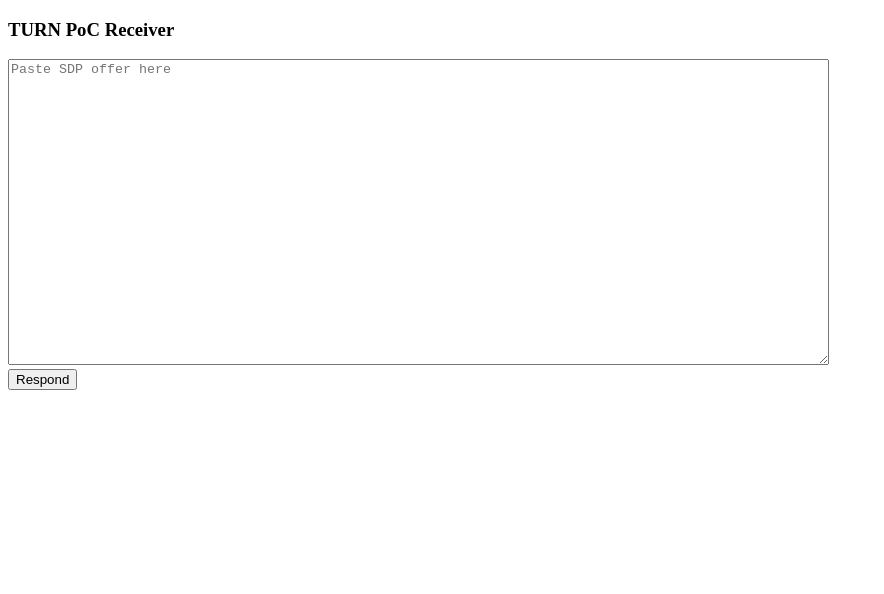
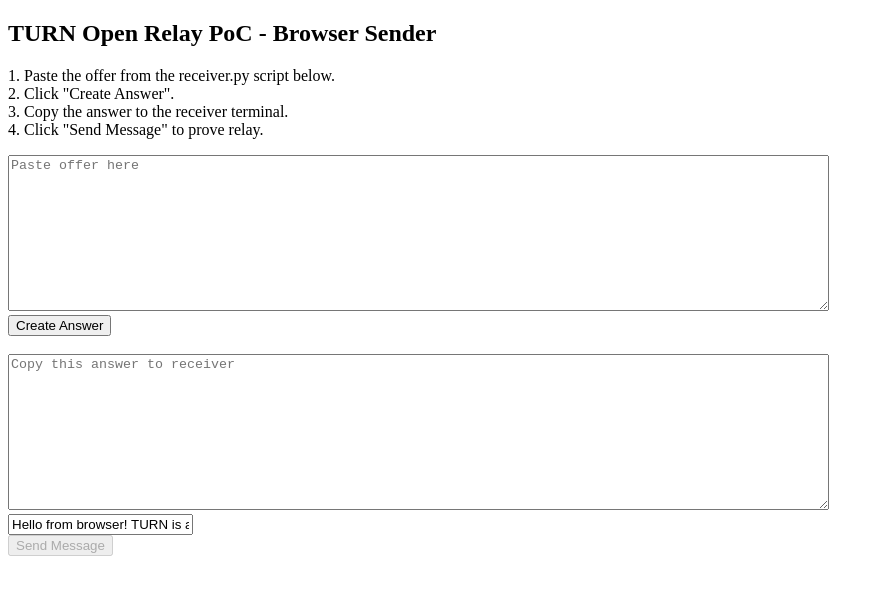
Before and after one commit to tchiboor/TestSite, a plain HTML site: page public/index.html in a window 1280 px wide. Shown: the whole page, without its empty margins (0-884 px from the left). Drawn offline with Linux system fonts and the light colour scheme.

Commit message:
Update index.html

```diff
--- a/public/index.html
+++ b/public/index.html
@@ -1,42 +1,73 @@
-
 <!DOCTYPE html>
 <html>
 <head>
-  <title>TURN PoC Receiver</title>
+  <meta charset="utf-8">
+  <title>TURN Open Relay PoC (Browser Sender)</title>
 </head>
 <body>
-  <h3>TURN PoC Receiver</h3>
-  <textarea id="sdp" rows="20" cols="100" placeholder="Paste SDP offer here"></textarea><br>
-  <button onclick="start()">Respond</button>
+  <h2>TURN Open Relay PoC - Browser Sender</h2>
+  <p>1. Paste the offer from the receiver.py script below.<br>
+     2. Click "Create Answer".<br>
+     3. Copy the answer to the receiver terminal.<br>
+     4. Click "Send Message" to prove relay.</p>
+  <textarea id="offer" cols="100" rows="10" placeholder="Paste offer here"></textarea><br>
+  <button onclick="createAnswer()">Create Answer</button><br><br>
+  <textarea id="answer" cols="100" rows="10" placeholder="Copy this answer to receiver"></textarea><br>
+  <input id="msg" value="Hello from browser! TURN is an open relay."><br>
+  <button onclick="sendMessage()" id="sendBtn" disabled>Send Message</button>
   <pre id="log"></pre>
 <script>
-    let pc = new RTCPeerConnection({
-      iceServers: [{urls: ['stun:stun.l.google.com:19302']}]
+let pc, channel;
+
+async function createAnswer() {
+  document.getElementById('log').textContent = "Creating peer connection...";
+  let offer = JSON.parse(document.getElementById('offer').value);
+  pc = new RTCPeerConnection({
+    iceServers: [{
+      urls: 'turn:test.kmp.sn:3478?transport=udp',
+      username: '1754040322:@tchiboor:test.kmp.sn',
+      credential: 'y41rZbvm7t6Wk+BvPIKnrd2uAmY='
+    }]
   });
 
   pc.ondatachannel = event => {
-      const channel = event.channel;
-      channel.onmessage = msg => {
-        log("Received: " + msg.data);
-        if (msg.data === "ping") {
-          channel.send("pong");
-        } else if (msg.data === "GET / HTTP/1.1\r\n\r\n") {
-          channel.send("HTTP/1.1 200 OK\r\nContent-Length: 9\r\n\r\nIt works!");
-        }
+    channel = event.channel;
+    channel.onopen = () => {
+      document.getElementById('log').textContent += "\n[+] DataChannel open!";
+      document.getElementById('sendBtn').disabled = false;
+    };
+    channel.onclose = () => {
+      document.getElementById('log').textContent += "\n[-] DataChannel closed.";
+    };
+    channel.onmessage = e => {
+      document.getElementById('log').textContent += "\n[Browser RECEIVED]: " + e.data;
     };
   };
 
-    async function start() {
-      let offer = JSON.parse(document.getElementById("sdp").value);
   await pc.setRemoteDescription(offer);
-      const answer = await pc.createAnswer();
+  let answer = await pc.createAnswer();
   await pc.setLocalDescription(answer);
-      log("Paste this answer into your script:");
-      log(JSON.stringify(pc.localDescription));
+
+  // Wait for ICE gathering
+  await new Promise(resolve => {
+    if (pc.iceGatheringState === "complete") return resolve();
+    pc.onicegatheringstatechange = () => {
+      if (pc.iceGatheringState === "complete") resolve();
+    };
+  });
+
+  document.getElementById('answer').value = JSON.stringify(pc.localDescription);
+  document.getElementById('log').textContent += "\n[+] Answer created. Paste this to receiver.py.";
 }
 
-    function log(msg) {
-      document.getElementById("log").innerText += msg + "\n";
+function sendMessage() {
+  let msg = document.getElementById('msg').value;
+  if (channel && channel.readyState === "open") {
+    channel.send(msg);
+    document.getElementById('log').textContent += "\n[Sent] " + msg;
+  } else {
+    document.getElementById('log').textContent += "\n[-] Channel not open!";
+  }
 }
 </script>
 </body>
```
Lines whose indentation alone changed are shown as unchanged.
